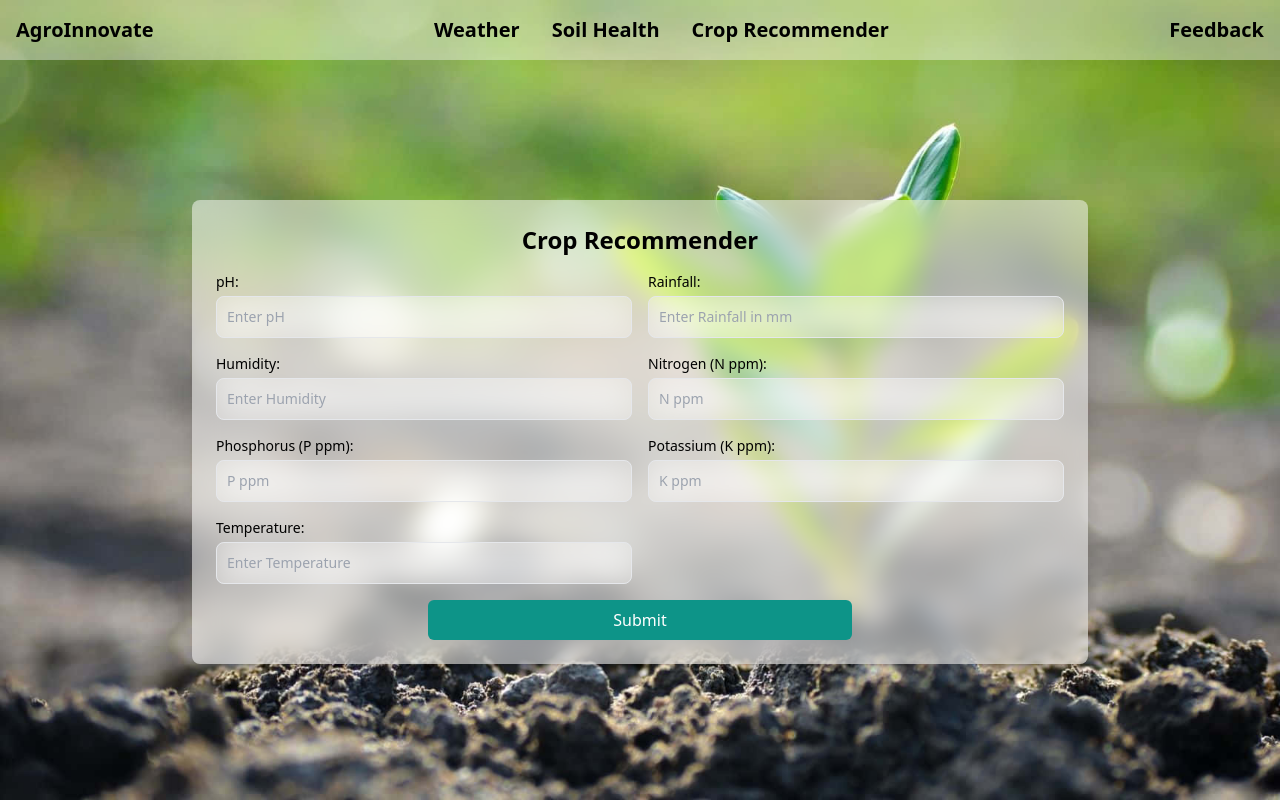
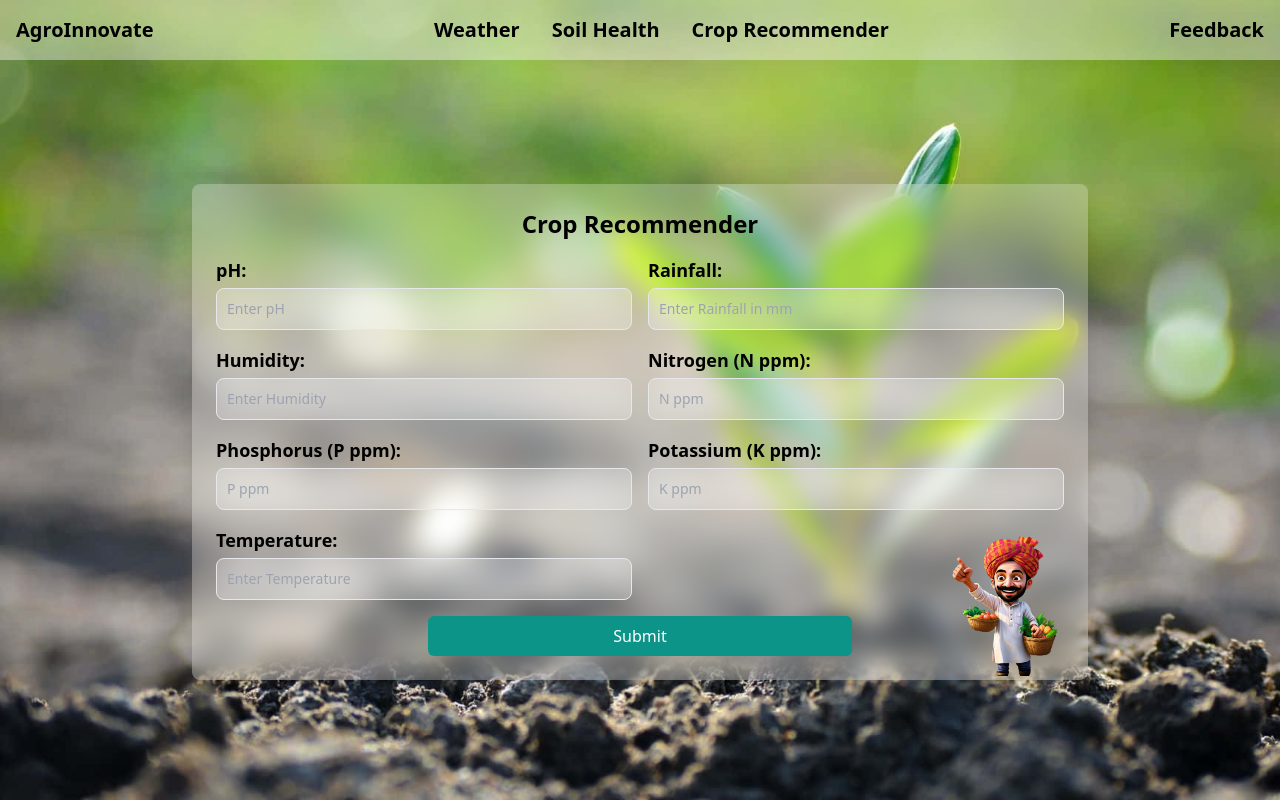
Before and after one commit to PranavIngale07/AgroConnect, a React (Vite) app: page /crop-recommend in a window 1280 px wide. Built offline with nearby package versions, Linux system fonts and the light colour scheme; no server answers.

Commit message:
updated UI

```diff
--- a/src/components/Card.jsx
+++ b/src/components/Card.jsx
@@ -3,7 +3,7 @@ import React from "react";
 
 const Card = () => {
   return (
-    <div className="bg-white bg-opacity-30 border-none outline-none rounded-lg shadow-lg p-6 w-[500px] h-[500px]">
+    <div className="bg-white bg-opacity-30 border-none outline-none rounded-xl shadow-lg p-6 w-[500px] h-[500px]">
       <h2 className="text-4xl font-bold text-center text-black m-auto">
         Towards a better future
       </h2>
--- a/src/components/Crop_Recommender.jsx
+++ b/src/components/Crop_Recommender.jsx
@@ -1,6 +1,7 @@
 import React, { useState } from "react";
 import axios from "axios";
 import Navabr from "./Navabr";  // Ensure the correct import name
+import farmer from '/farmer.png'; // Make sure to import the chat icon
 
 const CropRecommender = () => {
   const [formData, setFormData] = useState({
@@ -61,7 +62,7 @@ const CropRecommender = () => {
         className="flex justify-center items-center min-h-screen bg-cover bg-center pt-14 md:pt-16"
         style={{ backgroundImage: "url('/soil_health.jpg')" }}
       >
-        <div className="bg-white bg-opacity-50 backdrop-blur-md rounded-lg shadow-lg w-[90%] md:w-[70%] p-6 mx-4 sm:mx-0 max-h-[80vh] overflow-y-auto">
+        <div className="glassCard bg-white bg-opacity-25 backdrop-blur-md rounded-lg shadow-lg w-[90%] md:w-[70%] p-6 mx-4 sm:mx-0 max-h-[80vh] overflow-y-auto">
           <p className="font-bold text-xl md:text-2xl mb-4 text-center text-black">
             Crop Recommender
           </p>
@@ -73,7 +74,7 @@ const CropRecommender = () => {
             >
               <div>
                 <label className="form-control w-full">
-                  <span className="label-text text-left block mb-1 text-black">
+                  <span className="label-text text-left block mb-1 text-black font-semibold text-lg">
                     pH:
                   </span>
                   <input
@@ -88,7 +89,7 @@ const CropRecommender = () => {
               </div>
               <div>
                 <label className="form-control w-full">
-                  <span className="label-text text-left block mb-1 text-black">
+                  <span className="label-text text-left block mb-1 text-black font-semibold text-lg">
                     Rainfall:
                   </span>
                   <input
@@ -103,7 +104,7 @@ const CropRecommender = () => {
               </div>
               <div>
                 <label className="form-control w-full">
-                  <span className="label-text text-left block mb-1 text-black">
+                  <span className="label-text text-left block mb-1 text-black font-semibold text-lg">
                     Humidity:
                   </span>
                   <input
@@ -118,7 +119,7 @@ const CropRecommender = () => {
               </div>
               <div>
                 <label className="form-control w-full">
-                  <span className="label-text text-left block mb-1 text-black">
+                  <span className="label-text text-left block mb-1 text-black font-semibold text-lg">
                     Nitrogen (N ppm):
                   </span>
                   <input
@@ -133,7 +134,7 @@ const CropRecommender = () => {
               </div>
               <div>
                 <label className="form-control w-full">
-                  <span className="label-text text-left block mb-1 text-black">
+                  <span className="label-text text-left block mb-1 text-black font-semibold text-lg">
                     Phosphorus (P ppm):
                   </span>
                   <input
@@ -148,7 +149,7 @@ const CropRecommender = () => {
               </div>
               <div>
                 <label className="form-control w-full">
-                  <span className="label-text text-left block mb-1 text-black">
+                  <span className="label-text text-left block mb-1 text-black font-semibold text-lg">
                     Potassium (K ppm):
                   </span>
                   <input
@@ -163,7 +164,7 @@ const CropRecommender = () => {
               </div>
               <div>
                 <label className="form-control w-full">
-                  <span className="label-text text-left block mb-1 text-black">
+                  <span className="label-text text-left block mb-1 text-black font-semibold text-lg">
                     Temperature:
                   </span>
                   <input
@@ -195,6 +196,15 @@ const CropRecommender = () => {
               )}
             </>
           )}
+
+<div className="fixed bottom-1 right-1 z-50">
+                <img
+                    src={farmer}
+                    alt="Chat"
+                    onClick={() => setIsChatOpen(!isChatOpen)}
+                    className="cursor-pointer w-[9rem] h-[9rem]"
+                />
+            </div>
         </div>
       </div>
     </>
--- a/src/components/Feedback.jsx
+++ b/src/components/Feedback.jsx
@@ -18,7 +18,7 @@ const FeedbackForm = () => {
     if (submitted) {
       const timeout = setTimeout(() => {
         navigate("/"); // Redirect to the main page after 3 seconds
-      }, 3000);
+      }, 2000);
 
       return () => clearTimeout(timeout); // Cleanup timeout if the component unmounts
     }
--- a/src/components/WeatherCard.jsx
+++ b/src/components/WeatherCard.jsx
@@ -44,7 +44,7 @@ const WeatherCard = ({
   }, [iconString])
 
   return (
-    <div className='w-[22rem] min-w-[22rem] h-[30rem] bg-white bg-opacity-25 backdrop-blur-md rounded-xl p-4'>
+    <div className='w-[22rem] min-w-[22rem] h-[34rem] bg-white bg-opacity-25 backdrop-blur-md rounded-xl p-4'>
       <div className='flex w-full just-center, items-center gap-4 mt-12 mb-4'>
         <img src={icon} alt="weather_icon" />
         <p className='font-bold text-5xl flex justify-center items-center' >{temperature} &deg;C</p>
```
Also changed, not shown: public/farmer.png (added).
